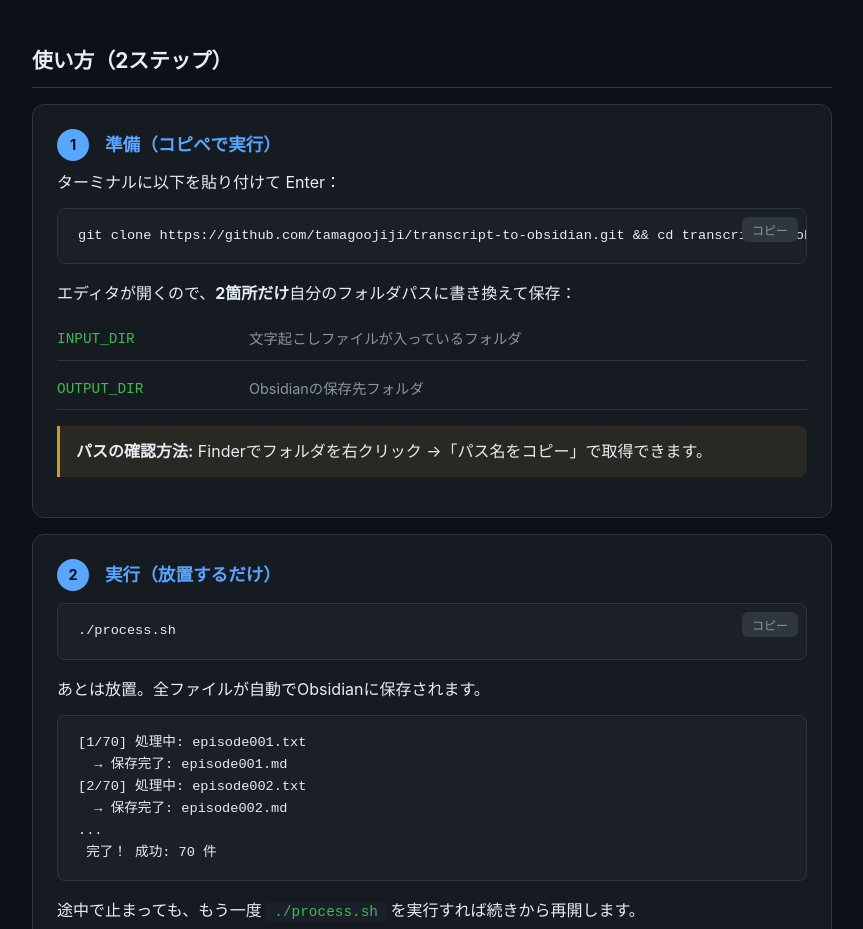
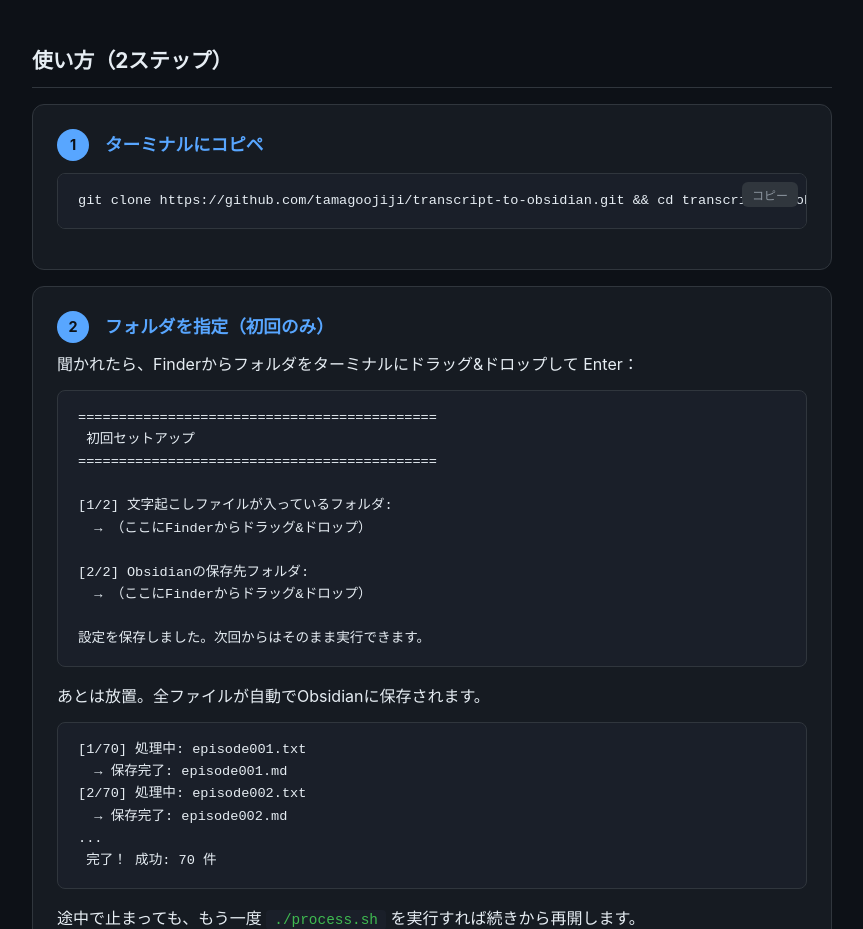
Before and after one commit to tamagoojiji/transcript-to-obsidian, a plain HTML site: page index.html in a window 1280 px wide. Shown: the part 860-1789 px from the top of the page, without its empty margins (208-1071 px from the left). Drawn offline with Linux system fonts and the light colour scheme.

Commit message:
Interactive setup: ask for folders on first run via drag & drop
- No more config.sh editing required
- First run prompts for input/output folders interactively
- Folders can be dragged from Finder into terminal
- Settings saved automatically, subsequent runs skip setup

Co-Authored-By: Claude Opus 4.6 (1M context) <noreply@anthropic.com>

```diff
--- a/index.html
+++ b/index.html
@@ -293,30 +293,24 @@
     <h2>使い方（2ステップ）</h2>
 
     <div class="step">
-      <h3><span class="step-number">1</span>準備（コピペで実行）</h3>
-      <p>ターミナルに以下を貼り付けて Enter：</p>
-      <pre><button class="copy-btn" onclick="copyCode(this)">コピー</button><code>git clone https://github.com/tamagoojiji/transcript-to-obsidian.git && cd transcript-to-obsidian && open config.sh</code></pre>
-      <p>エディタが開くので、<strong>2箇所だけ</strong>自分のフォルダパスに書き換えて保存：</p>
-
-      <div class="config-explain">
-        <div class="config-row">
-          <span class="config-key">INPUT_DIR</span>
-          <span class="config-val">文字起こしファイルが入っているフォルダ</span>
-        </div>
-        <div class="config-row">
-          <span class="config-key">OUTPUT_DIR</span>
-          <span class="config-val">Obsidianの保存先フォルダ</span>
-        </div>
-      </div>
-
-      <div class="warning">
-        <strong>パスの確認方法:</strong> Finderでフォルダを右クリック →「パス名をコピー」で取得できます。
-      </div>
+      <h3><span class="step-number">1</span>ターミナルにコピペ</h3>
+      <pre><button class="copy-btn" onclick="copyCode(this)">コピー</button><code>git clone https://github.com/tamagoojiji/transcript-to-obsidian.git && cd transcript-to-obsidian && ./process.sh</code></pre>
     </div>
 
     <div class="step">
-      <h3><span class="step-number">2</span>実行（放置するだけ）</h3>
-      <pre><button class="copy-btn" onclick="copyCode(this)">コピー</button><code>./process.sh</code></pre>
+      <h3><span class="step-number">2</span>フォルダを指定（初回のみ）</h3>
+      <p>聞かれたら、Finderからフォルダをターミナルにドラッグ&ドロップして Enter：</p>
+      <pre><code>============================================
+ 初回セットアップ
+============================================
+
+[1/2] 文字起こしファイルが入っているフォルダ:
+  → （ここにFinderからドラッグ&ドロップ）
+
+[2/2] Obsidianの保存先フォルダ:
+  → （ここにFinderからドラッグ&ドロップ）
+
+設定を保存しました。次回からはそのまま実行できます。</code></pre>
       <p>あとは放置。全ファイルが自動でObsidianに保存されます。</p>
       <pre><code>[1/70] 処理中: episode001.txt
   → 保存完了: episode001.md
```
Also changed, not shown: 2 other files.
